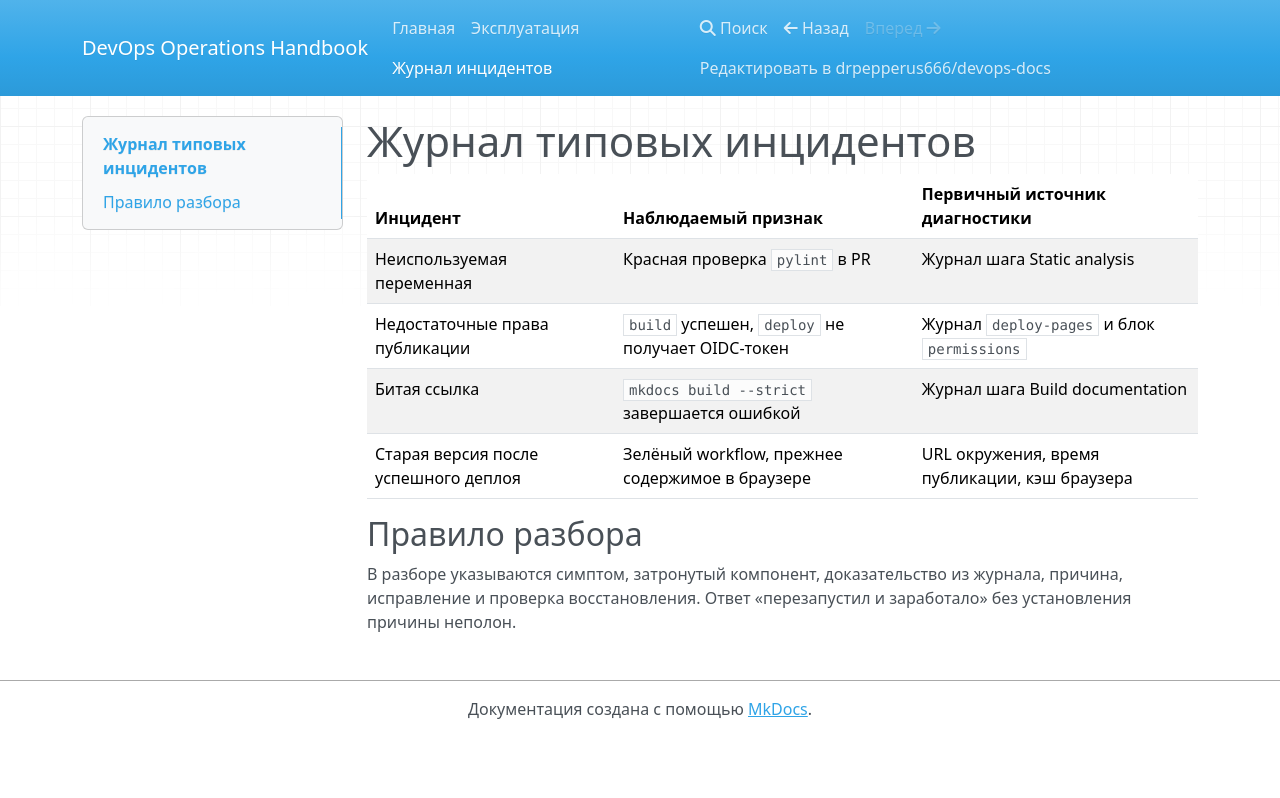
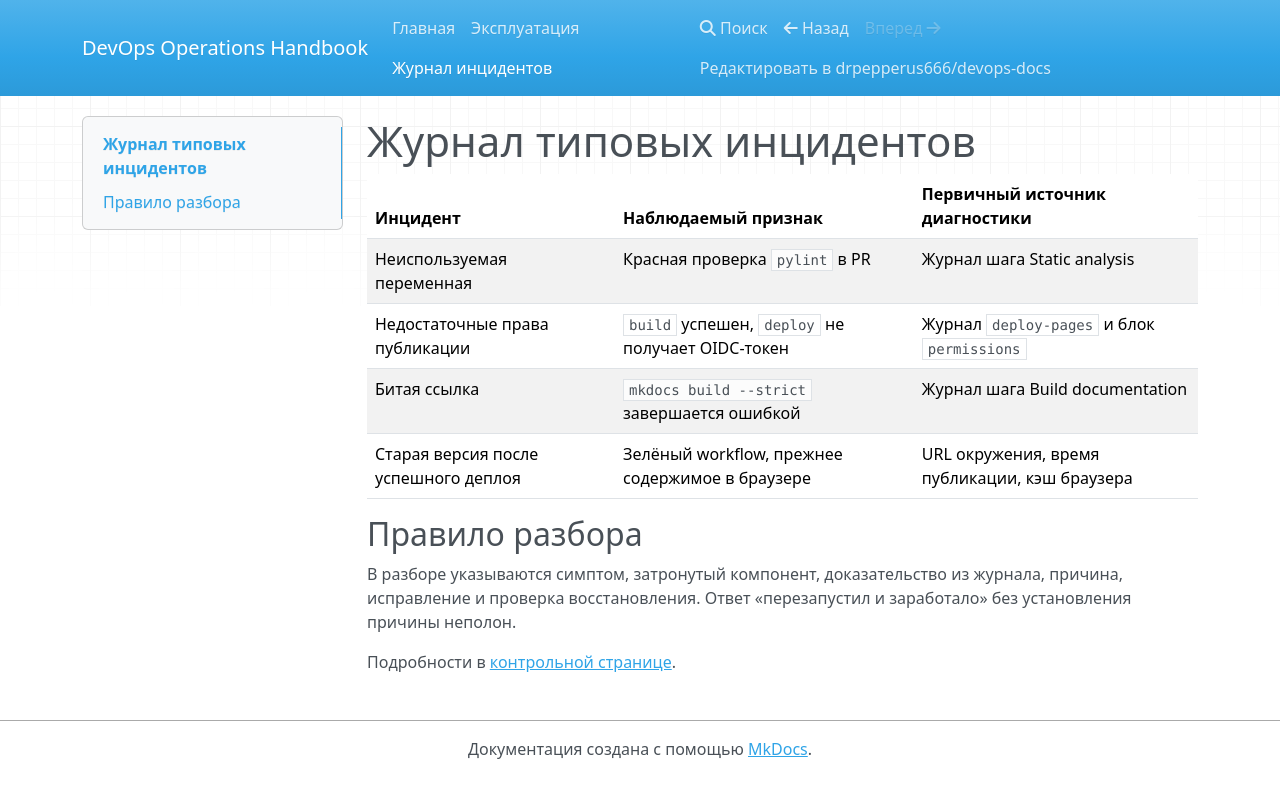
Before and after one commit to drpepperus666/devops-docs, an MkDocs documentation site: the page built from docs/incidents.md, in a window 1280 px wide. Shown: the top 798 px of the page. Built offline with MkDocs 1.6.1, drawn with Linux system fonts in a browser that asks for light colours; nearby versions of some CDN libraries.

Commit message:
docs: control broken link experiment

```diff
--- a/docs/incidents.md
+++ b/docs/incidents.md
@@ -12,3 +12,5 @@
 В разборе указываются симптом, затронутый компонент, доказательство из журнала,
 причина, исправление и проверка восстановления. Ответ «перезапустил и заработало»
 без установления причины неполон.
+
+Подробности в [контрольной странице](missing-page.md).
```
